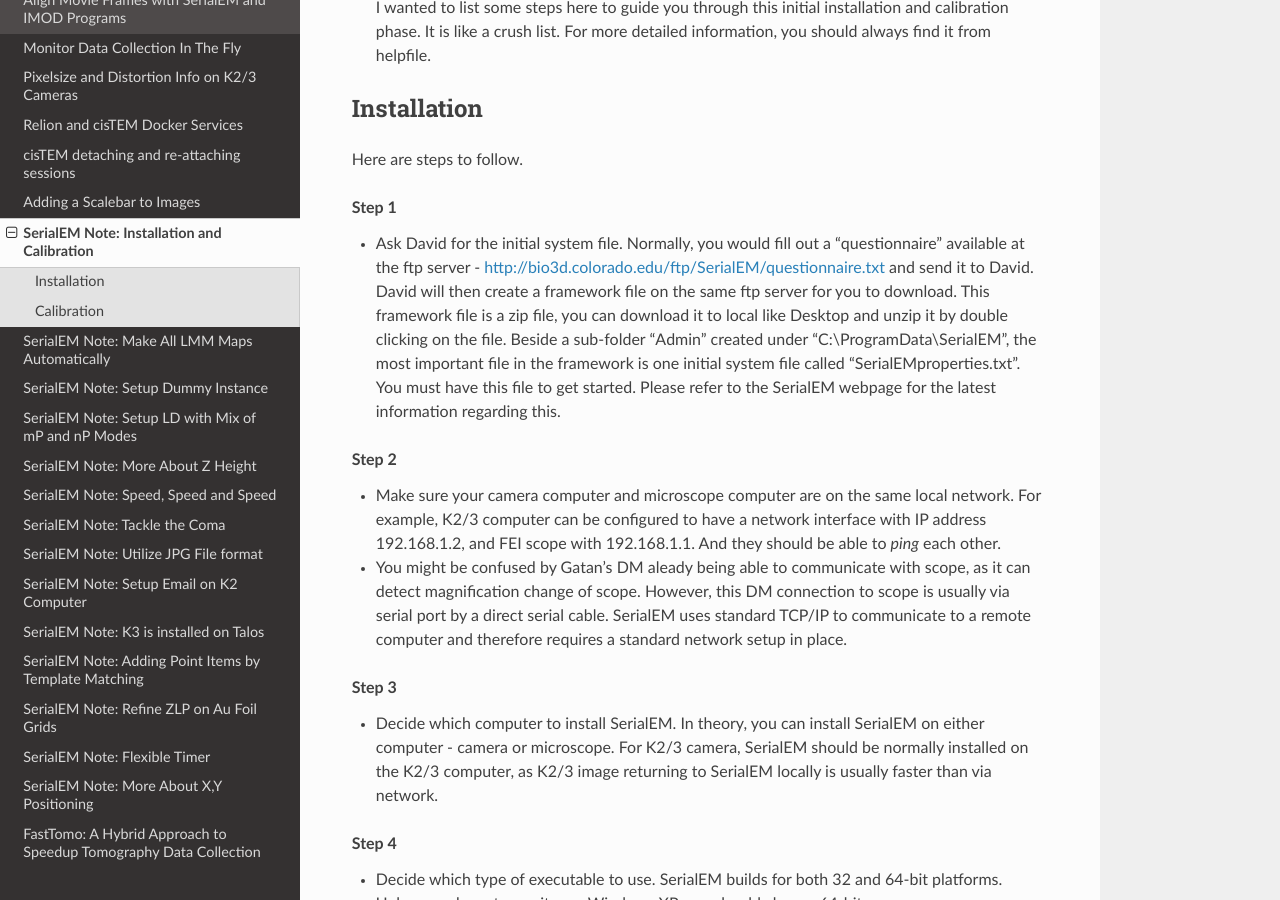
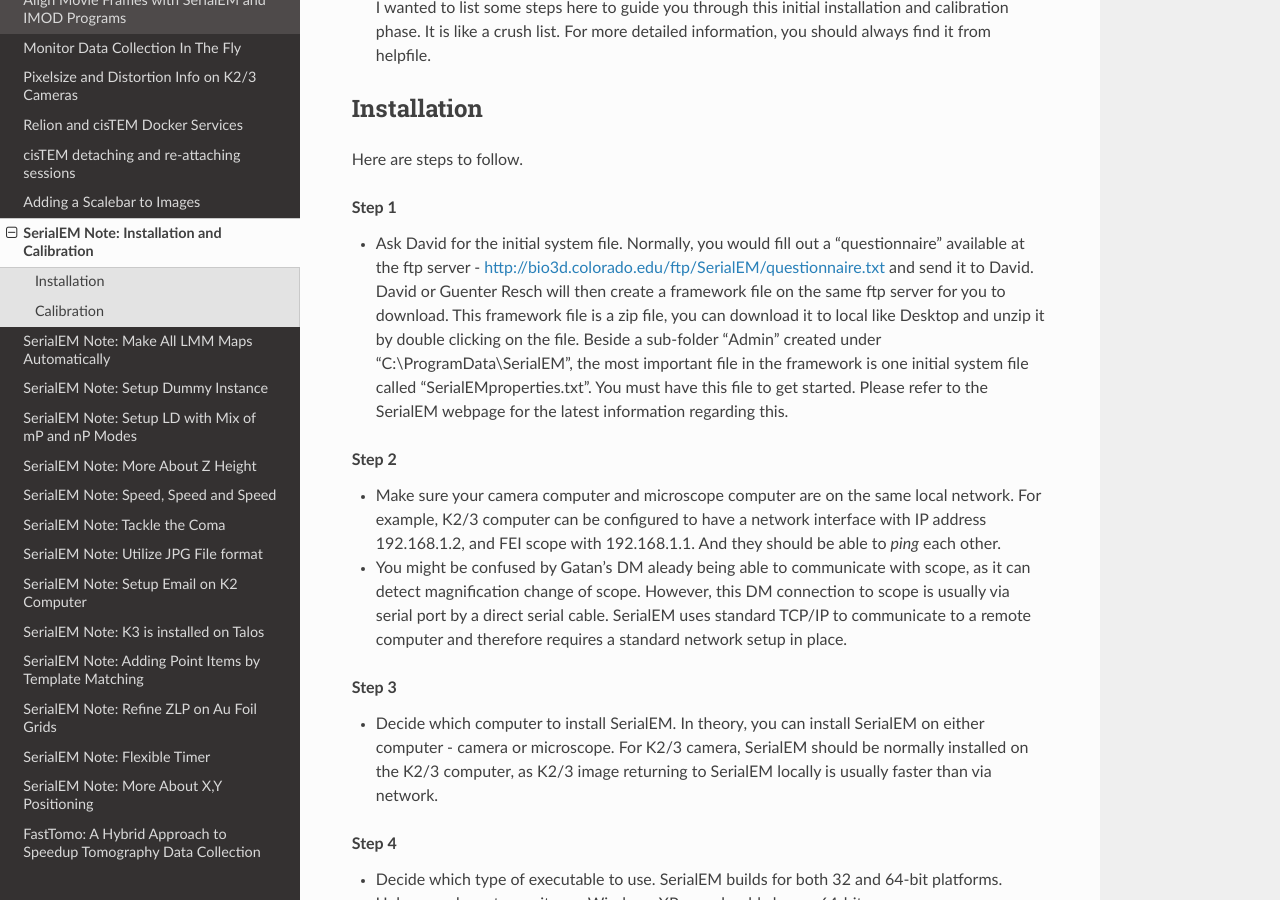
Before and after one commit to xuchen66/sphinx-emdocs, a Sphinx documentation site: the page built from source/serialEM-note-install-and-calib.rst, in a window 1280 px wide and 900 px high, scrolled down 495 px. Built offline with Sphinx 7.4.7 and the Read the Docs theme 2.0.0, drawn with Linux system fonts in a browser that asks for light colours; pages that are not in the unit, such as notebooks, are missing from menus.

Commit message:
Update serialEM-note-install-and-calib.rst

```diff
--- a/source/serialEM-note-install-and-calib.rst
+++ b/source/serialEM-note-install-and-calib.rst
@@ -25,7 +25,7 @@
 
 .. rubric:: Step 1
 
-- Ask David for the initial system file. Normally, you would fill out a "questionnaire" available at the ftp server - http://bio3d.colorado.edu/ftp/SerialEM/questionnaire.txt and send it to David. David will then create a framework file on the same ftp server for you to download. This framework file is a zip file, you can download it to local like Desktop and unzip it by double clicking on the file. Beside a sub-folder "Admin" created under "C:\\ProgramData\\SerialEM", the most important file in the framework is one initial system file called "SerialEMproperties.txt". You must have this file to get started. Please refer to the SerialEM webpage for the latest information regarding this.
+- Ask David for the initial system file. Normally, you would fill out a "questionnaire" available at the ftp server - http://bio3d.colorado.edu/ftp/SerialEM/questionnaire.txt and send it to David. David or Guenter Resch will then create a framework file on the same ftp server for you to download. This framework file is a zip file, you can download it to local like Desktop and unzip it by double clicking on the file. Beside a sub-folder "Admin" created under "C:\\ProgramData\\SerialEM", the most important file in the framework is one initial system file called "SerialEMproperties.txt". You must have this file to get started. Please refer to the SerialEM webpage for the latest information regarding this.
 
 .. rubric:: Step 2
 
```
